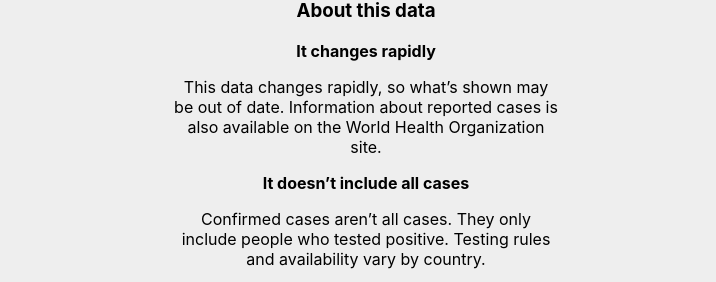
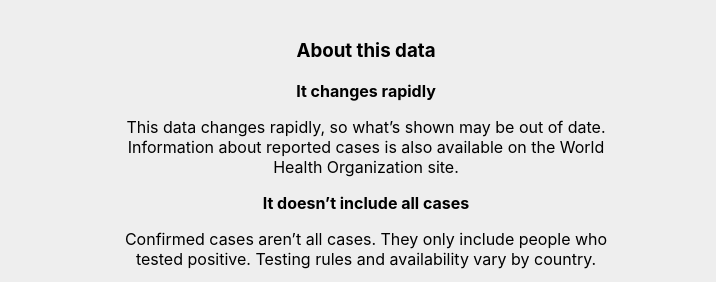
Before and after one commit to MikevPeeren/covid19-statistics, a React (Create React App) app: page / in a window 1280 px wide. Shown: the part 515-797 px from the top of the page, without its empty margins (274-990 px from the left). Built offline with nearby package versions, Linux system fonts and the light colour scheme; no server answers.

Commit message:
Adjusted the Footer Width

```diff
--- a/src/App.scss
+++ b/src/App.scss
@@ -45,7 +45,7 @@
     }
 
     &--p {
-      max-width: 30%;
+      max-width: 40%;
     }
   }
 }
```
